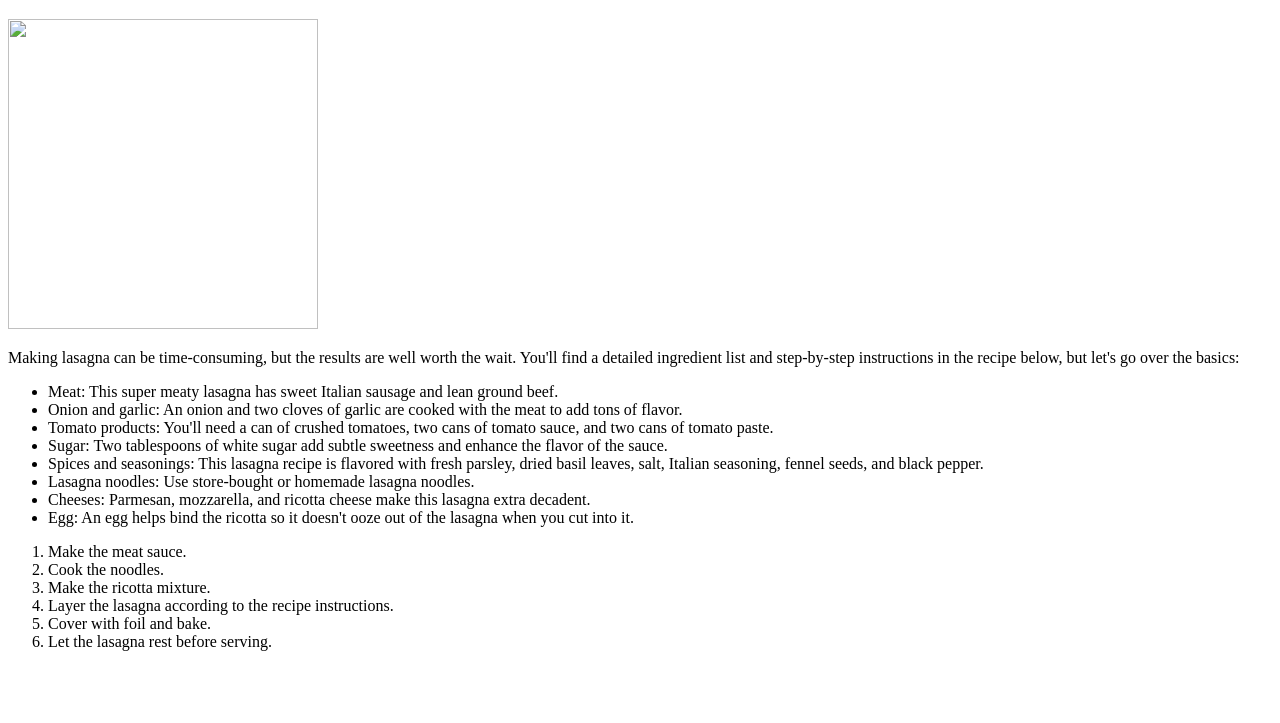
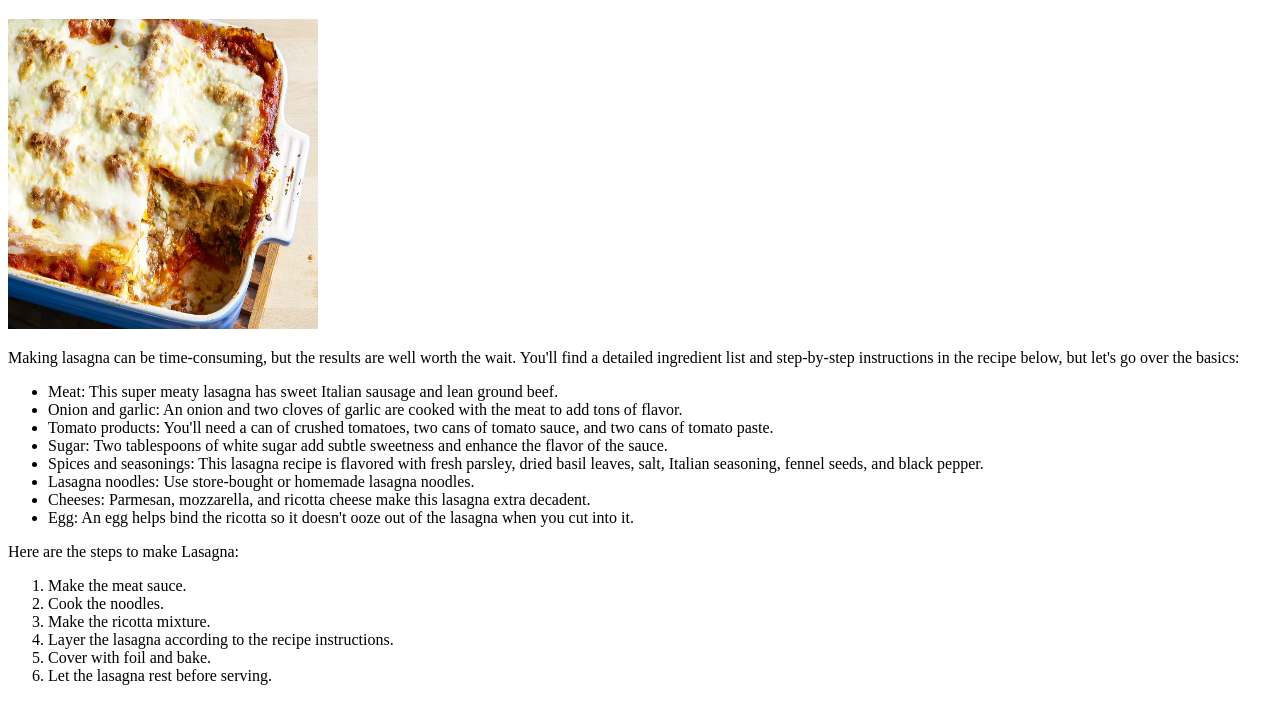
Before and after one commit to JorgeZapatista/odin-recipes, a plain HTML site: page recipes/lasagna.html in a window 1280 px wide. Shown: the part 61-784 px from the top of the page. Drawn offline with Linux system fonts and the light colour scheme.

Commit message:
fix broken image to use relative path

```diff
--- a/recipes/lasagna.html
+++ b/recipes/lasagna.html
@@ -7,7 +7,7 @@
 
   <body>
     <h1>Lasagna</h1>
-    <img src="images/lasagna.jpg" height="310" width="310">
+    <img src="../images/lasagna.jpg" height="310" width="310">
     <p></p>
     Making lasagna can be time-consuming, but the results are well worth the wait. You'll find a detailed ingredient list and step-by-step instructions in the recipe below, but let's go over the basics:
     <p></p>
@@ -21,7 +21,7 @@
         <li>Cheeses: Parmesan, mozzarella, and ricotta cheese make this lasagna extra decadent.</li>
         <li>Egg: An egg helps bind the ricotta so it doesn't ooze out of the lasagna when you cut into it.</li>
     </ul>
-    <p></p>
+    <p>Here are the steps to make Lasagna:</p>
     <ol>
         <li>Make the meat sauce.</li>
         <li>Cook the noodles.</li>
```
